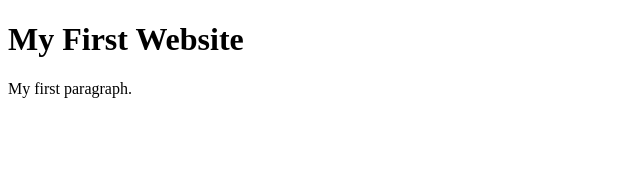
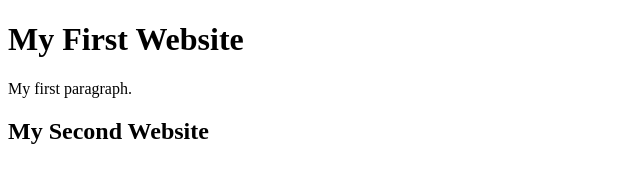
Before and after one commit to Jason-Martin/codersrank-practice, a website: page index.html in a window 1280 px wide. Shown: the whole page, without its empty margins (0-640 px from the left). Drawn offline with Linux system fonts and the light colour scheme.

```diff
--- a/index.html
+++ b/index.html
@@ -7,6 +7,7 @@
 
     <h1>My First Website</h1>
     <p>My first paragraph.</p>
+    <h2>My Second Website</h2>
 
   </body>
 </html>
```
